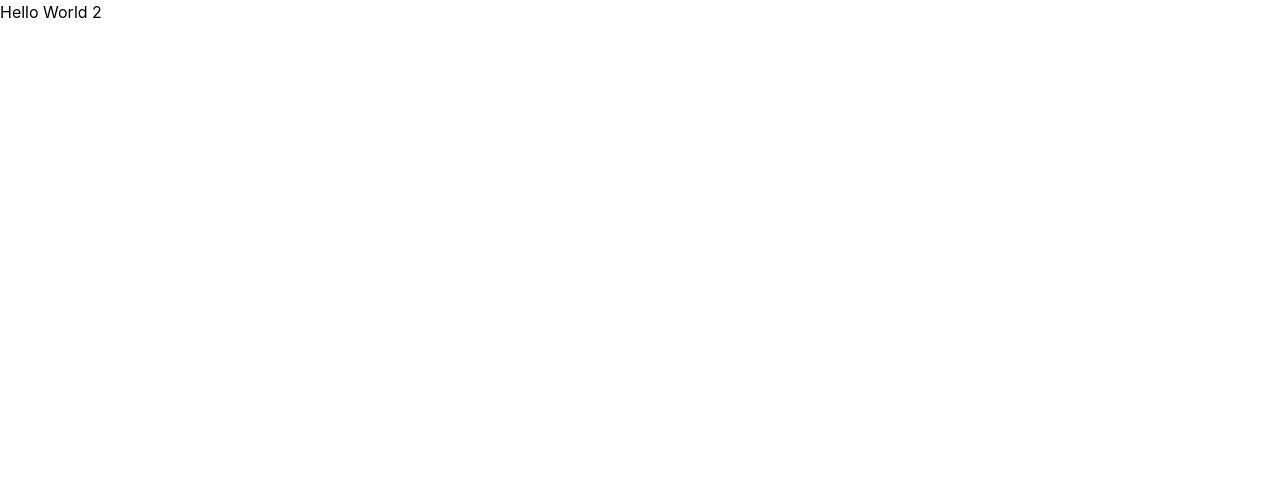
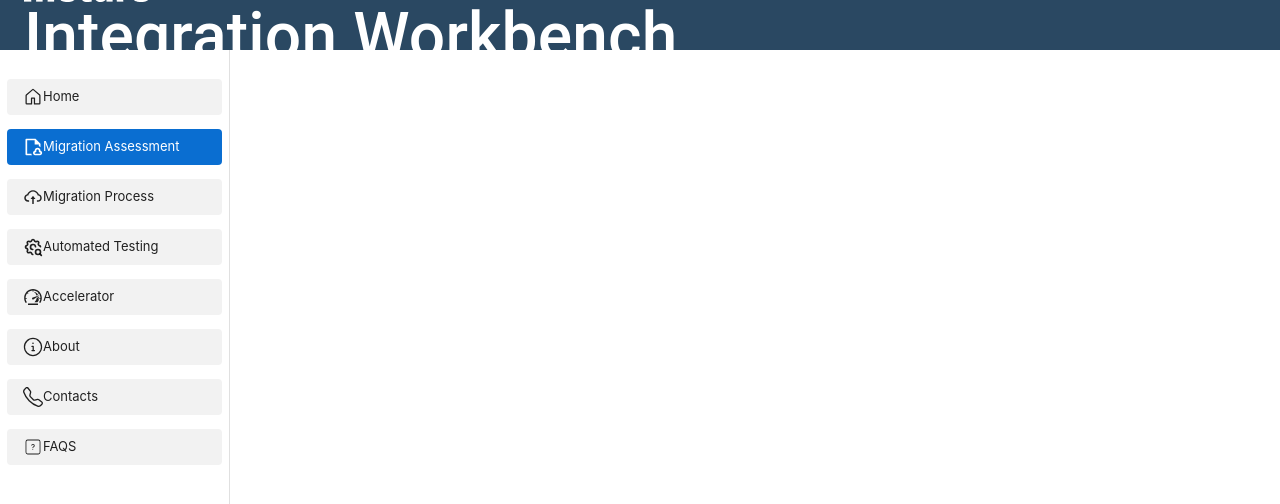
Before and after one commit to swastikMohapatraIncture/integration-workbench, a React (Vite) app: page /migrationAssessment in a window 1280 px wide. Shown: the top 504 px of the page. Built offline with nearby package versions, Linux system fonts and the light colour scheme; the HTML template or start-up script is replaced by a standard one.

Commit message:
new changes

```diff
--- a/src/App.jsx
+++ b/src/App.jsx
@@ -1,24 +1,34 @@
-import './App.css'
-import {
-  Routes,
-  Route
-} from "react-router-dom";
-import Layout from './Layout/Layout'
-import Demo from './pages/Demo';
+import "./App.css";
+import { Routes, Route } from "react-router-dom";
+import Layout from "./Layout/Layout";
+import Demo from "./pages/Demo";
+import MigrationProcess from "./pages/MigrationProcess";
+import AutomatedTesting from "./pages/AutomatedTesting";
+import Accelarator from "./pages/Accelarator";
+import About from "./pages/About";
+import Contacts from "./pages/Contacts";
+import FAQ from "./pages/FAQ";
+import MigrationAssessment from "./pages/MigrationAssessment";
 
 function App() {
-
   return (
     <>
-    <Routes>
-      <Route path="*" element={<Demo/>}/>
-      <Route path="home" element={<Layout/>}/>
-    </Routes>
-    {/* <div>
+      <Routes>
+        <Route path="*" element={<Demo />} />
+        <Route path="home" element={<Layout />} />
+        <Route path="migrationProcess" element={<Layout ><MigrationProcess/></Layout>} />
+        <Route path="migrationAssessment" element={<Layout ><MigrationAssessment/></Layout>} />
+        <Route path="automatedTesting" element={<Layout ><AutomatedTesting/></Layout>} />
+        <Route path="accelarator" element={<Layout ><Accelarator/></Layout>} />
+        <Route path="about" element={<Layout ><About/></Layout>} />
+        <Route path="contacts" element={<Layout ><Contacts/></Layout>} />
+        <Route path="faqs" element={<Layout ><FAQ/></Layout>} />
+      </Routes>
+      {/* <div>
       <Layout/>
     </div> */}
     </>
-  )
+  );
 }
 
-export default App
+export default App;
--- a/src/Layout/Layout.jsx
+++ b/src/Layout/Layout.jsx
@@ -7,18 +7,19 @@ const Layout = ({ children }) => {
   const [drawerState, setDrawerState] = useState(false);
   return (
     <>
-      <div className="bg-primary flex ">
-        <TopBar drawerState={drawerState} setDrawerState={setDrawerState} />
+      <div className="bg-primary">
+      <TopBar drawerState={drawerState} setDrawerState={setDrawerState} />
+      <div className="flex flex-row">
         <SideBar drawerState={drawerState} setDrawerState={setDrawerState} />
         <div
-          style={{ width: "calc(100vw - 70px)", height: "calc(100vh - 50px)" }}
-          className=" overflow-hidden bg-primary mt-[50px]"
-        >
-          <div className="h-full w-full rounded-tl-xl overflow-hidden   overflow-y-auto">
-            <div style={{ minHeight: "100%" }} className="bg-secondary w-full ">
+          style={{ minWidth: "calc(100vw - 230px)", minHeight: "calc(100vh - 50px)" }}
+          className="bg-primary mt-[50px]">
+          <div className="h-full w-full overflow-hidden overflow-y-auto">
+            <div className="bg-secondary w-full ">
               {children}
             </div>
           </div>
+        </div>
         </div>
       </div>
     </>
--- a/src/Layout/SideBar.jsx
+++ b/src/Layout/SideBar.jsx
@@ -5,47 +5,50 @@ import Toolbar from "@mui/material/Toolbar";
 import List from "@mui/material/List";
 import ListItem from "@mui/material/ListItem";
 import ListItemButton from "@mui/material/ListItemButton";
-import {
-  AccountTreeOutlined,
-  AssessmentOutlined,
-  BugReportOutlined,
-  ExpandLess,
-  ExpandMore,
-  SpeedOutlined,
-  StarBorder,
-} from "@mui/icons-material";
-import { Collapse } from "@mui/material";
+import { useLocation, useNavigate } from "react-router-dom";
+import { GoHome, GoInfo } from "react-icons/go";
+import { AiOutlineCloudUpload } from "react-icons/ai";
+import { TbSettingsSearch } from "react-icons/tb";
+import { GiSpeedometer } from "react-icons/gi";
+import { BsTelephone } from "react-icons/bs";
+import { CiSquareQuestion } from "react-icons/ci";
+import { RiFileCloudLine } from "react-icons/ri";
 
-const SideBar = ({ drawerState }) => {
+const SideBar = () => {
   const [openSubmenu, setOpenSubmenu] = useState(false);
-  const [activeItem, setActiveItem] = useState("");
 
   const styles = {
     listItem: {
+      margin: "7px",
+      borderRadius: "4px",
+      backgroundColor: "#F2F2F2",
       "&:hover": {
-        backgroundColor: "white",
-        color: "black",
+        backgroundColor: "#0A6ED1",
+        color: "white",
       },
     },
     selectedItem: {
-      backgroundColor: "white",
-      color: "black",
+      backgroundColor: "#0A6ED1",
+      color: "white",
+      margin: "7px",
+      borderRadius: "4px",
       "&:hover": {
-        backgroundColor: "white",
-        color: "black",
+        backgroundColor: "#0A6ED1",
+        color: "white",
       },
     },
   };
 
-  const drawerWidth = drawerState ? 200 : 55;
+  //   const drawerWidth = drawerState ? 200 : 55;
+  const drawerWidth = 230;
 
-  const handleItemClick = (item) => {
-    setOpenSubmenu(false);
-    setActiveItem(item);
-  };
 
-  const handleToggleMenu = (item) => {
-    setActiveItem(item);
+
+
+  const location = useLocation();
+  let navigate = useNavigate();
+  const isActiveRoute = (route) => {
+    return location.pathname.includes(route);
   };
 
   return (
@@ -58,12 +61,11 @@ const SideBar = ({ drawerState }) => {
             width: drawerWidth,
             zIndex: 95,
             boxSizing: "border-box",
-            backgroundColor: "#2A4862",
-            color: "white",
+            // backgroundColor: "#2A4862",
+            // color: "white",
             fontSize: "13px",
             transition: "width 0.3s ease",
-            overflow: "hidden"
-
+            overflow: "hidden",
           },
         }}
         variant="permanent"
@@ -74,150 +76,138 @@ const SideBar = ({ drawerState }) => {
         <List>
           <ListItem
             disablePadding
-            disabled
             onClick={() => {
-              handleItemClick("Migration Assessment");
+              navigate("/home");
+              setOpenSubmenu(false);
             }}
           >
             <ListItemButton
               sx={
-                activeItem === "Migration Assessment"
+                isActiveRoute("/home") ? styles.selectedItem : styles.listItem
+              }
+              className="flex flex-row justify-between items-center gap-4"
+            >
+              <GoHome size={20} />
+              <span className=" gap-4 ">Home</span>
+            </ListItemButton>
+          </ListItem>
+          <ListItem
+            disablePadding
+            onClick={() => {
+                navigate("/migrationAssessment");
+                setOpenSubmenu(false);
+            }}
+          >
+            <ListItemButton
+              sx={
+                isActiveRoute("/migrationAssessment")
                   ? styles.selectedItem
                   : styles.listItem
               }
               className="flex flex-row justify-between items-center gap-4"
             >
-              <AssessmentOutlined size={20} className=" " />
+              <RiFileCloudLine size={20} className=" " />
               <span className=" gap-4 ">Migration Assessment </span>
             </ListItemButton>
           </ListItem>
           <ListItem
             disablePadding
             onClick={() => {
-              handleItemClick("Migration Process");
+              //   handleItemClick("Migration Process");
+              navigate("/migrationProcess");
               setOpenSubmenu(!openSubmenu);
             }}
           >
             <ListItemButton
               sx={
-                activeItem === "Migration Process"
+                isActiveRoute("/migrationProcess")
                   ? styles.selectedItem
                   : styles.listItem
               }
               className="flex flex-row justify-between items-center gap-4"
             >
-              <AccountTreeOutlined size={20} className=" " />
+              <AiOutlineCloudUpload size={20} className=" " />
               <span className=" gap-4 ">Migration Process </span>
-              {openSubmenu ? <ExpandLess /> : <ExpandMore />}
             </ListItemButton>
           </ListItem>
-          <Collapse in={openSubmenu} timeout="auto" unmountOnExit>
-            <List component="div" disablePadding>
-              <ListItem
-                disablePadding
-                onClick={() => handleToggleMenu("PO to Integration Suite")}
-              >
-                <ListItemButton
-                  className="flex flex-row justify-between items-center gap-4"
-                  sx={{ pl: 4 }}
-                >
-                  <StarBorder />
-                  <span className=" gap-4 ">PO to Integration Suite </span>
-                </ListItemButton>
-              </ListItem>
-              <ListItem
-                disablePadding
-                onClick={() => handleToggleMenu("NEO to Cloud Foundry")}
-              >
-                <ListItemButton
-                  className="flex flex-row justify-between items-center gap-4 "
-                  sx={{ pl: 4 }}
-                >
-                  <StarBorder />
-                  <span className=" gap-4 ">NEO to Cloud Foundry </span>
-                </ListItemButton>
-              </ListItem>
-            </List>
-          </Collapse>
           <ListItem
             disablePadding
-            onClick={() => handleItemClick("Automated Testing")}
+            onClick={() =>{ navigate("/automatedTesting");
+            setOpenSubmenu(false);}}
           >
             <ListItemButton
               sx={
-                activeItem === "Automated Testing"
+                isActiveRoute("/automatedTesting")
                   ? styles.selectedItem
                   : styles.listItem
               }
               className="flex flex-row justify-between items-center gap-4"
             >
-              <BugReportOutlined size={20} className=" " />
+              <TbSettingsSearch size={20} className=" " />
               <span className=" gap-4 ">Automated Testing</span>
             </ListItemButton>
           </ListItem>
           <ListItem
             disablePadding
-            onClick={() => handleItemClick("Accelerator")}
+            onClick={() => {navigate("/accelarator");
+            setOpenSubmenu(false);}}
           >
             <ListItemButton
               sx={
-                activeItem === "Accelerator"
+                isActiveRoute("/accelarator")
                   ? styles.selectedItem
                   : styles.listItem
               }
               className="flex flex-row justify-between items-center gap-4"
             >
-              <SpeedOutlined size={20} className=" " />
+              <GiSpeedometer size={20} className=" " />
               <span className=" gap-4 ">Accelerator </span>
+            </ListItemButton>
+          </ListItem>
+          <ListItem disablePadding onClick={() => {navigate("/about");
+              setOpenSubmenu(false);}}>
+            <ListItemButton
+              sx={
+                isActiveRoute("/about") ? styles.selectedItem : styles.listItem
+              }
+              className="flex flex-row justify-between items-center gap-4"
+            >
+              <GoInfo size={20} className=" " />
+              <span className=" gap-4 ">About</span>
+            </ListItemButton>
+          </ListItem>
+          <ListItem disablePadding onClick={() => {navigate("/contacts");
+              setOpenSubmenu(false);}}>
+            <ListItemButton
+              sx={
+                isActiveRoute("/contacts")
+                  ? styles.selectedItem
+                  : styles.listItem
+              }
+              className="flex flex-row justify-between items-center gap-4"
+            >
+              <BsTelephone size={20} className=" " />
+              <span className=" gap-4 ">Contacts</span>
+            </ListItemButton>
+          </ListItem>
+          <ListItem disablePadding onClick={() => {navigate("/faqs");
+              setOpenSubmenu(false);}}>
+            <ListItemButton
+              sx={
+                isActiveRoute("/faqs")
+                  ? styles.selectedItem
+                  : styles.listItem
+              }
+              className="flex flex-row justify-between items-center gap-4"
+            >
+              <CiSquareQuestion size={20} className=" " />
+              <span className=" gap-4 ">FAQS</span>
             </ListItemButton>
           </ListItem>
           {/* ))} */}
         </List>
       </Drawer>
-      {/* {openSubmenu && (
-        <>
-          <div
-            style={{ height: "calc(100% - 50px )", fontSize: "14px" }}
-            className="left-[200px] w-[210px]  shadow-lg top-[50px] fixed bg-white z-[1200] flex flex-col  py-2 transition-transform duration-300 transform translate-x-0"
-          >
-            <IconButton
-              className="w-fit  font-semibold"
-              onClick={() => setOpenSubmenu(false)}
-            >
-              <MdOutlineArrowBack className="text-primary " size={20} />
-            </IconButton>
-            <List className="text-primary mx-2 ">
-              <ListItem
-                onClick={() => {
-                  setOpenSubmenu(false);
-                  // navigate("/admin/rule-engine");
-                }}
-                className=" hover:text-white hover:bg-[#2A4862] cursor-pointer"
-              >
-                <MdEngineering className="mr-2" size={24} />
-                <span>PO to Integration Suite </span>
-              </ListItem>
-              <ListItem
-                onClick={() => {
-                  setOpenSubmenu(false);
-                  // navigate("/admin/all-tasks");
-                }}
-                className=" hover:text-white hover:bg-[#2A4862] cursor-pointer"
-              >
-                <MdAdminPanelSettings className="mr-2" size={24} />
-                <span>NEO to Cloud Foundry </span>
-              </ListItem>
-            </List>
-          </div>
-          <div
-            style={{
-              width: "calc(100% - 200px)",
-              height: "calc(100% - 50px )",
-            }}
-            className="w-full h-full  bg-gray-200 opacity-60 absolute  top-[50px] left-[200px] z-[1000] "
-          ></div>
-        </>
-      )} */}
+
     </>
   );
 };
--- a/src/Layout/TopBar.jsx
+++ b/src/Layout/TopBar.jsx
@@ -1,15 +1,15 @@
 import {
   AppBar,
-  IconButton,
   Toolbar,
   Typography,
 } from "@mui/material";
-import MenuIcon from "@mui/icons-material/Menu";
-import ChevronLeftIcon from "@mui/icons-material/ChevronLeft";
+import Incture from '../assets/logos/InctureLogo.png'
+// import MenuIcon from "@mui/icons-material/Menu";
+// import ChevronLeftIcon from "@mui/icons-material/ChevronLeft";
 
 
 // eslint-disable-next-line react/prop-types
-const Header = ({ drawerState, setDrawerState }) => {
+const Header = ( ) => {
   return (
     <>
       <AppBar
@@ -33,20 +33,33 @@ const Header = ({ drawerState, setDrawerState }) => {
               maxHeight: "50px",
             },
           }}
-          className="text-white min-h-[50px] max-h-[50px] ml-[-15px]  gap-5"
+          className="text-white min-h-[50px] max-h-[50px] mr-[-15px]  gap-5"
         >
-          <IconButton
+          {/* <IconButton
             aria-label="delete"
             sx={{ color: "white" }}
             onClick={() => setDrawerState(!drawerState)}
           >
             {drawerState ? <ChevronLeftIcon /> : <MenuIcon />}
-          </IconButton>
+          </IconButton> */}
+          {/* <Typography variant="h6" component="div" sx={{ flexGrow: 1 }}>
+            <h2 className="text-sm md:text-2xl text-left text-white py-2 px-4">
+            Integration Workbench
+            </h2>
+          </Typography> */}
+
           <Typography variant="h6" component="div" sx={{ flexGrow: 1 }}>
-            <h2 className="text-sm md:text-2xl text-left text-white py-2 px-4">
-              Incture Integration Workbench
-            </h2>
+            <div className="flex items-center gap-16 sm:gap-6">
+              <img
+                src={Incture}
+                className="mt-1 "
+                alt="sii-group icon"
+              />
+              {/* <h1>Incture</h1> */}
+              <h1 className="text-xl ml-12 font-normal tracking-wider">Integration Workbench</h1>
+            </div>
           </Typography>
+
         </Toolbar>
       </AppBar>
     </>
--- /dev/null
+++ b/src/components/WorkInProg/WorkInProg.jsx
@@ -0,0 +1,12 @@
+import WorkProg from '../../assets/logos/workProg.svg'
+
+const WorkInProg = () => {
+  return (
+    <div className='w-full h-[73vh] flex flex-col justify-center items-center' >
+      <img src={WorkProg} width={90} alt="Work in Progress" />
+      <p>Work in Progress..</p>
+    </div>
+  )
+}
+
+export default WorkInProg
--- /dev/null
+++ b/src/pages/About.jsx
@@ -0,0 +1,10 @@
+
+const About = () => {
+  return (
+    <div>
+      About
+    </div>
+  )
+}
+
+export default About
--- /dev/null
+++ b/src/pages/Accelarator.jsx
@@ -0,0 +1,10 @@
+
+const Accelarator = () => {
+  return (
+    <div>
+      Accelator
+    </div>
+  )
+}
+
+export default Accelarator
--- /dev/null
+++ b/src/pages/AutomatedTesting.jsx
@@ -0,0 +1,10 @@
+
+const AutomatedTesting = () => {
+  return (
+    <div>
+      Automated Testing
+    </div>
+  )
+}
+
+export default AutomatedTesting
--- /dev/null
+++ b/src/pages/Contacts.jsx
@@ -0,0 +1,9 @@
+const Contacts = () => {
+  return (
+    <div>
+      Contact
+    </div>
+  )
+}
+
+export default Contacts
--- /dev/null
+++ b/src/pages/FAQ.jsx
@@ -0,0 +1,10 @@
+
+const FAQ = () => {
+  return (
+    <div>
+      FAQ
+    </div>
+  )
+}
+
+export default FAQ
--- /dev/null
+++ b/src/pages/MigrationAssessment.jsx
@@ -0,0 +1,91 @@
+import { useState } from "react";
+import PropTypes from "prop-types";
+import Tabs from "@mui/material/Tabs";
+import Tab from "@mui/material/Tab";
+import Typography from "@mui/material/Typography";
+import Box from "@mui/material/Box";
+import WorkInProg from "../components/WorkInProg/WorkInProg";
+
+function CustomTabPanel(props) {
+  const { children, value, index, ...other } = props;
+
+  return (
+    <div
+      role="tabpanel"
+      hidden={value !== index}
+      id={`simple-tabpanel-${index}`}
+      aria-labelledby={`simple-tab-${index}`}
+      {...other}
+    >
+      {value === index && (
+        <Box sx={{ p: 3 }}>
+          <Typography>{children}</Typography>
+        </Box>
+      )}
+    </div>
+  );
+}
+
+CustomTabPanel.propTypes = {
+  children: PropTypes.node,
+  index: PropTypes.number.isRequired,
+  value: PropTypes.number.isRequired,
+};
+
+function a11yProps(index) {
+  return {
+    id: `simple-tab-${index}`,
+    "aria-controls": `simple-tabpanel-${index}`,
+  };
+}
+
+const MigrationAssessment = () => {
+  const [value, setValue] = useState(0);
+
+  const handleChange = (event, newValue) => {
+    setValue(newValue);
+  };
+
+  return (
+    <Box sx={{ width: "100%" }}>
+      <Box sx={{ borderBottom: 1, borderColor: "divider" }}>
+        <Tabs
+          value={value}
+          onChange={handleChange}
+          aria-label="basic tabs example"
+        >
+          <Tab
+            sx={{ textTransform: "capitalize" }}
+            label="PO to Integration Suite"
+            {...a11yProps(0)}
+          />
+          <Tab
+            sx={{ textTransform: "capitalize" }}
+            label="NEO to Cloud Foundry"
+            {...a11yProps(1)}
+          />
+          {/* <Tab label="Item Three" {...a11yProps(2)} /> */}
+        </Tabs>
+      </Box>
+      <CustomTabPanel
+        sx={{
+          "& .MuiTypography-root": {
+            height: "73vh",
+          },
+        }}
+        value={value}
+        index={0}
+      >
+        <WorkInProg />
+      </CustomTabPanel>
+      <CustomTabPanel value={value} index={1}>
+        <WorkInProg />
+      </CustomTabPanel>
+      {/* <CustomTabPanel value={value} index={2}>
+        Item Three
+      </CustomTabPanel> */}
+    </Box>
+  );
+};
+
+export default MigrationAssessment;
--- /dev/null
+++ b/src/pages/MigrationProcess.jsx
@@ -0,0 +1,71 @@
+import { useState } from 'react';
+import PropTypes from 'prop-types';
+import Tabs from '@mui/material/Tabs';
+import Tab from '@mui/material/Tab';
+import Typography from '@mui/material/Typography';
+import Box from '@mui/material/Box';
+
+
+function CustomTabPanel(props) {
+  const { children, value, index, ...other } = props;
+
+  return (
+    <div
+      role="tabpanel"
+      hidden={value !== index}
+      id={`simple-tabpanel-${index}`}
+      aria-labelledby={`simple-tab-${index}`}
+      {...other}
+    >
+      {value === index && (
+        <Box sx={{ p: 3 }}>
+          <Typography>{children}</Typography>
+        </Box>
+      )}
+    </div>
+  );
+}
+
+CustomTabPanel.propTypes = {
+  children: PropTypes.node,
+  index: PropTypes.number.isRequired,
+  value: PropTypes.number.isRequired,
+};
+
+function a11yProps(index) {
+  return {
+    id: `simple-tab-${index}`,
+    'aria-controls': `simple-tabpanel-${index}`,
+  };
+}
+
+const MigrationProcess = () => {
+  const [value, setValue] = useState(0);
+
+  const handleChange = (event, newValue) => {
+    setValue(newValue);
+  };
+
+  return (
+    <Box sx={{ width: '100%' }}>
+      <Box sx={{ borderBottom: 1, borderColor: 'divider' }}>
+        <Tabs value={value} onChange={handleChange} aria-label="basic tabs example">
+          <Tab sx={{textTransform:"capitalize"}} label="PO to Integration Suite" {...a11yProps(0)} />
+          <Tab sx={{textTransform:"capitalize"}} label="NEO to Cloud Foundry" {...a11yProps(1)} />
+          {/* <Tab label="Item Three" {...a11yProps(2)} /> */}
+        </Tabs>
+      </Box>
+      <CustomTabPanel value={value} index={0}>
+        Int
+      </CustomTabPanel>
+      <CustomTabPanel value={value} index={1}>
+        CF
+      </CustomTabPanel>
+      {/* <CustomTabPanel value={value} index={2}>
+        Item Three
+      </CustomTabPanel> */}
+    </Box>
+  );
+}
+
+export default MigrationProcess
```
Also changed, not shown: src/assets/logos/InctureLogo.png (added), src/assets/logos/workProg.svg (added).
